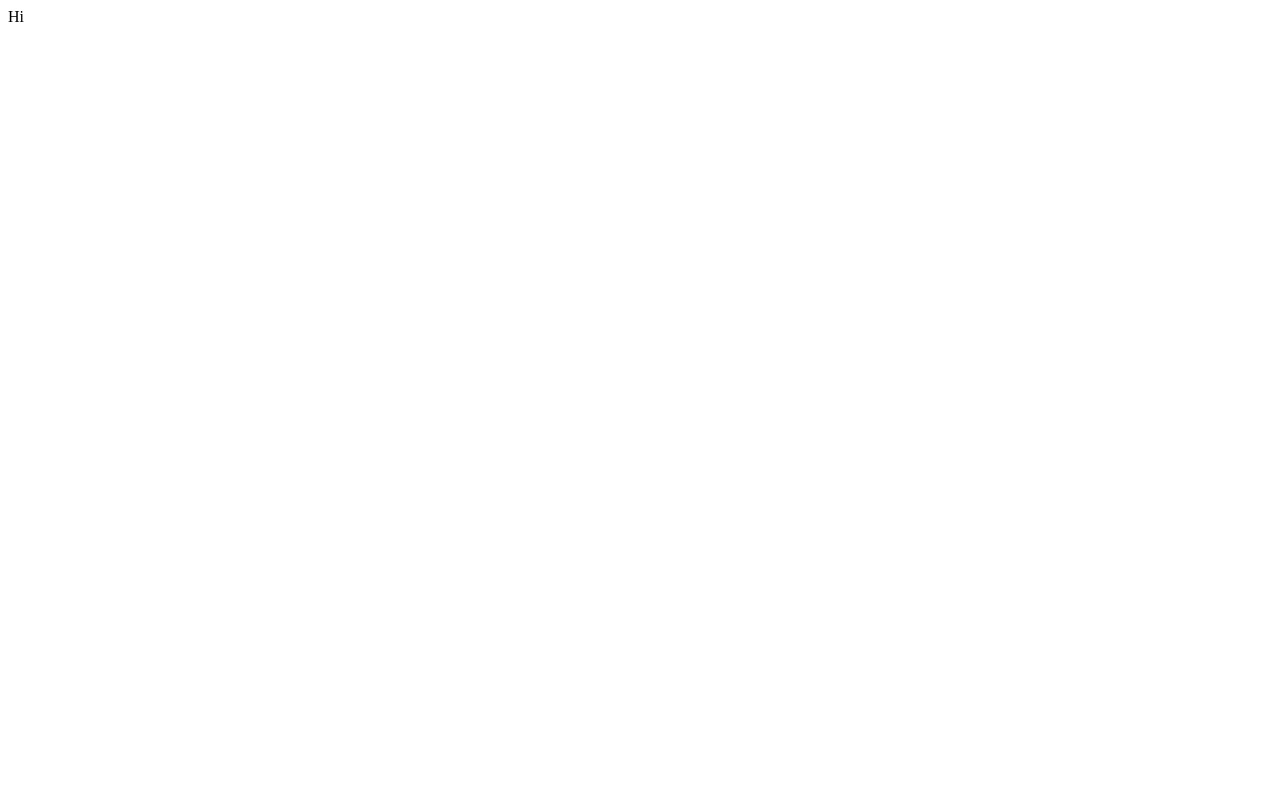
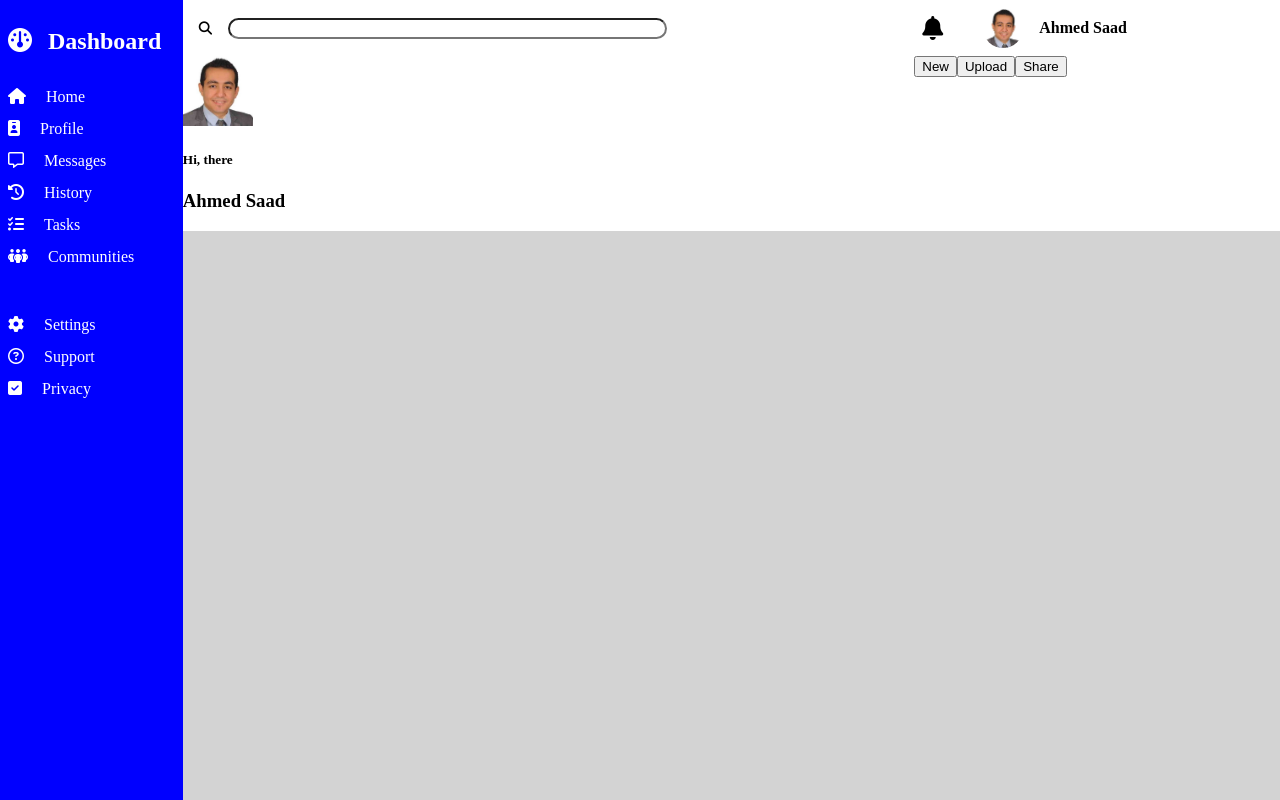
Before and after one commit to AhmedSaadKader/odin-admin-dashboard, a plain HTML site: page index.html in a window 1280 px wide. Drawn offline with Linux system fonts and the light colour scheme.

Commit message:
sidebar html and css

```diff
--- a/index.html
+++ b/index.html
@@ -6,8 +6,80 @@
     <meta name="viewport" content="width=device-width, initial-scale=1.0">
     <title>Admin Dashboard</title>
     <link rel="stylesheet" href="./styles/styles.css">
+    <script src="https://kit.fontawesome.com/7734e51b41.js" crossorigin="anonymous"></script>
 </head>
 <body>
-    Hi
+    <div class="sidebar">
+        <div class="sidebar-head">
+            <h2><span class="fa-solid fa-gauge"></span><span>Dashboard</span></h2>
+
+        </div>
+        <div class="sidebar-menu">
+            <ul class="sidebar-menu-top">
+                <li>
+                    <a href=""><span class="fa-solid fa-house"></span>
+                    <span>Home</span></a>
+                </li>
+                <li>
+                    <a href=""><span class="fa-solid fa-id-badge"></span>
+                    <span>Profile</span></a>
+                </li>
+                <li>
+                    <a href=""><span class="fa-regular fa-message"></span>
+                    <span>Messages</span></a>
+                </li>
+                <li>
+                    <a href=""><span class="fa-solid fa-clock-rotate-left"></span>
+                    <span>History</span></a>
+                </li>
+                <li>
+                    <a href=""><span class="fa-solid fa-list-check"></span>
+                    <span>Tasks</span></a>
+                </li>
+                <li>
+                    <a href=""><span class="fa-solid fa-people-group"></span>
+                    <span>Communities</span></a>
+                </li>
+            </ul>
+            <br>
+            <br>
+            <ul class="sidebar-menu-bot">
+                <li>
+                    <a href=""><span class="fa-solid fa-gear"></span>
+                    <span>Settings</span></a>
+                </li>
+                <li>
+                    <a href=""><span class="fa-regular fa-circle-question"></span>
+                    <span>Support</span></a>
+                </li>
+                <li>
+                    <a href=""><span class="fa-solid fa-square-check"></span>
+                    <span>Privacy</span></a>
+                </li>
+            </ul>
+        </div>
+    </div>
+
+    <header>
+        <form action="#">
+            <button type="submit"><i class="fa-solid fa-magnifying-glass"></i></button>
+            <input type="text">
+        </form>
+        <div class="user-wrapper">
+            <i class="fa-solid fa-bell fa-xl"></i>
+            <img src="./styles/professionalPhoto.jpg" alt="" width="40px" height="40px">
+            <h4>Ahmed Saad</h4>
+        </div>
+        <div>
+            <img src="./styles/professionalPhoto.jpg" alt="" width="70px" height="70px">
+            <h5>Hi, there</h5>
+            <h3>Ahmed Saad</h3>
+        </div>
+        <div>
+            <button>New</button><button>Upload</button><button>Share</button>
+        </div>
+    </header>
+
+    <main></main>
 </body>
 </html>
--- a/styles/styles.css
+++ b/styles/styles.css
@@ -0,0 +1,102 @@
+* {
+    /* border: 0.5px solid black; */
+    box-sizing: border-box;
+    text-decoration: none;
+    list-style-type: none;
+}
+
+:root {
+    --sidebar-background:
+    --header-background:
+    --main-background:
+}
+
+body {
+    margin: 0;
+    height: 100vh;
+    display: grid;
+    grid-template-columns: minmax(180px,1fr) 6fr;
+    grid-template-rows: 1fr 4fr;
+}
+
+.sidebar {
+    background-color: blue;
+    grid-row: 1/3;
+}
+
+.sidebar-head {
+    padding-right: 0.5rem;
+    color: white;
+}
+
+.sidebar-head span {
+    padding: 0.5rem;
+}
+
+.sidebar-menu ul {
+    /* margin: 0; */
+    margin-block: 0;
+    padding-inline: 0;
+}
+
+.sidebar-menu a {
+    color: white;
+}
+
+.sidebar-menu span {
+    padding: 0.5rem;
+    color: white;
+}
+
+.sidebar-item h3 {
+    color: white;
+}
+
+header {
+    grid-column: 2/3;
+    background-color: white;
+    display: grid;
+    grid-template-columns: 2fr 1fr;
+}
+
+header form {
+    display: flex;
+    align-items: center;
+}
+
+header form button {
+    padding-left: 1rem;
+    padding-right: 1rem;
+    background-color: white;
+    border: none;
+}
+
+header input {
+    border-radius: 20px;
+    width: 60%;
+}
+
+header .user-wrapper {
+    display: flex;
+    align-items: center;
+}
+
+header .user-wrapper * {
+    margin: 0.5rem;
+}
+
+header .user-wrapper img {
+    border-radius: 30px;
+}
+
+header .user-wrapper i {
+    margin-right: 2rem;
+}
+
+/* header  */
+
+main {
+    grid-column: 2;
+    grid-row: 2;
+    background-color: lightgray;
+}
```
Also changed, not shown: styles/dashboard-project-design.png (added), styles/professionalPhoto.jpg (added).
